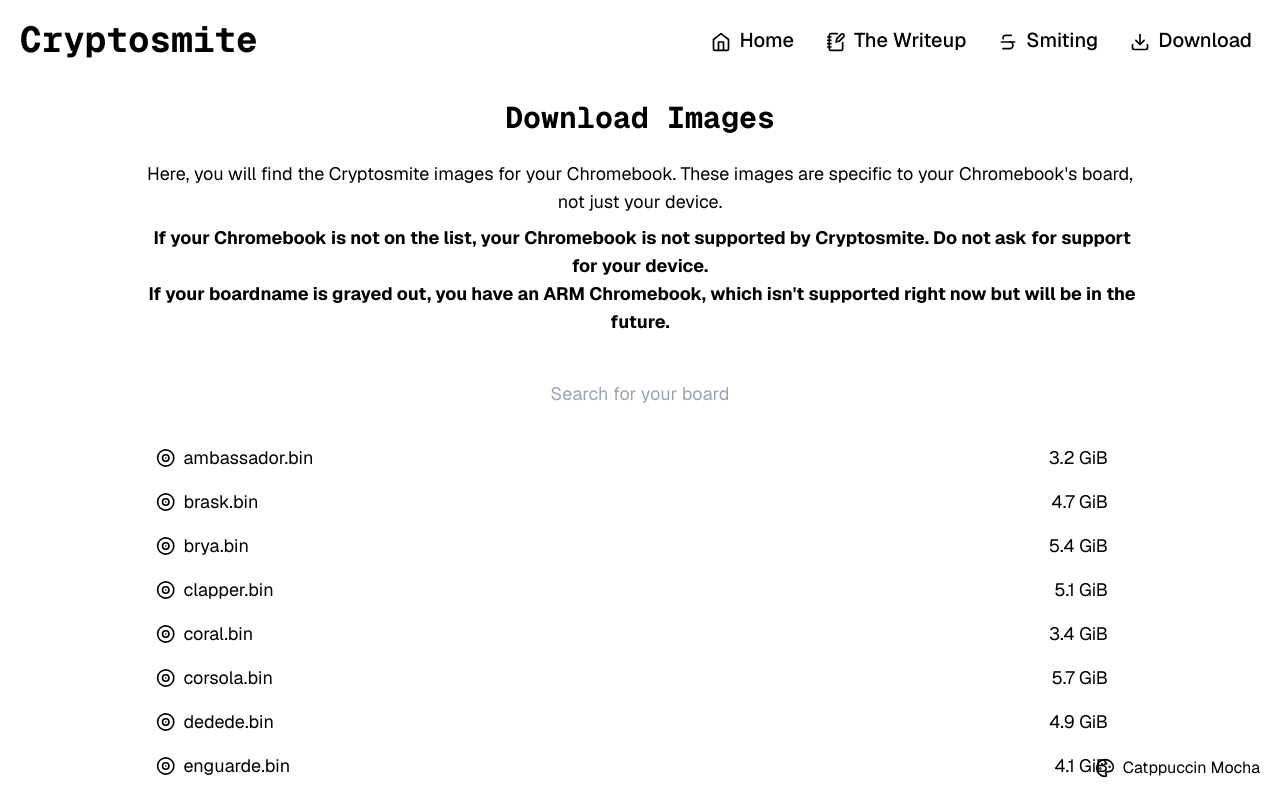
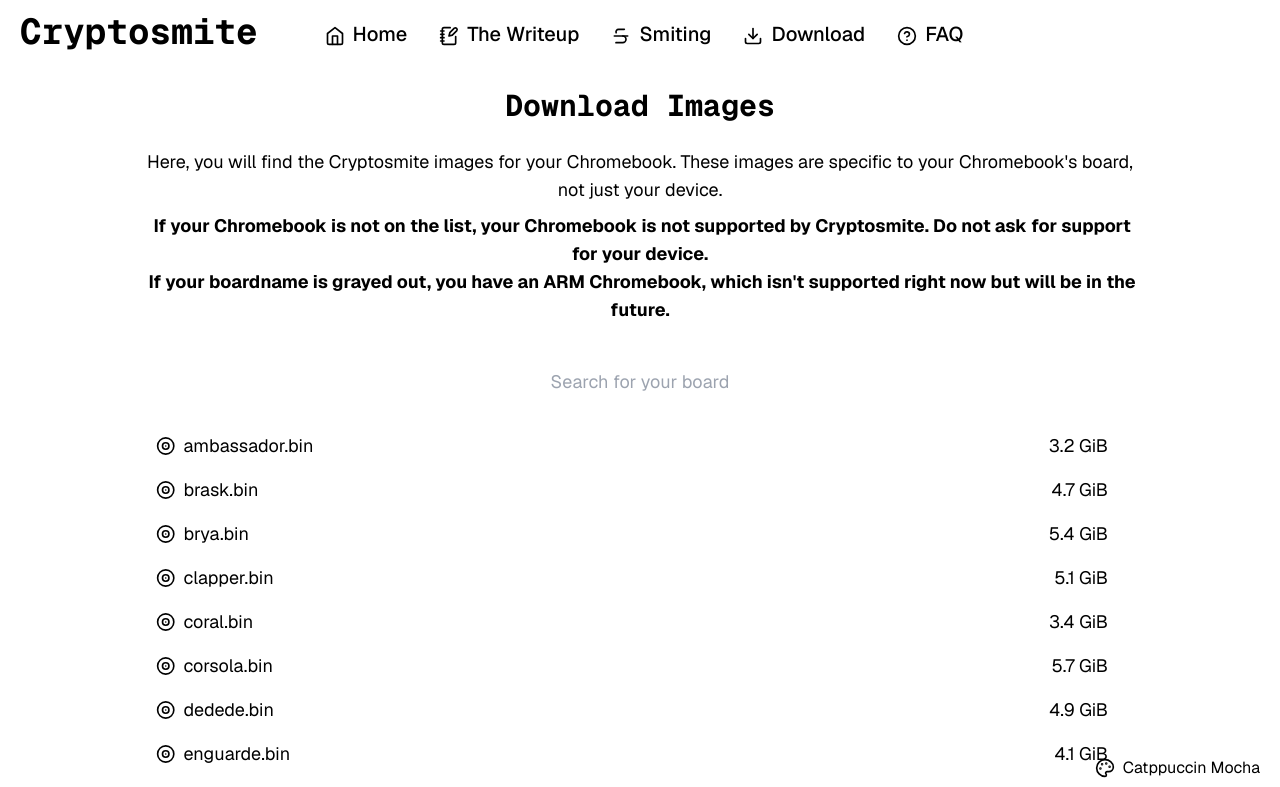
Before and after one commit to IncognitoTGT/csmite, a Next.js app: page /download in a window 1280 px wide. Shown: the top 787 px of the page. Built offline with nearby package versions, Linux system fonts and the light colour scheme; what @catppuccin/tailwindcss would draw is missing.

Commit message:
change navbar again

```diff
--- a/app/NavBar.tsx
+++ b/app/NavBar.tsx
@@ -1,15 +1,21 @@
 import ThemeSwitch from "./themeSwitch";
 import Link from "next/link";
-import { Home, NotebookPen, Strikethrough, Download } from "lucide-react";
+import {
+  Home,
+  NotebookPen,
+  Strikethrough,
+  Download,
+  HelpCircle,
+} from "lucide-react";
 export default function NavBar() {
   return (
     <>
       <ThemeSwitch />
       <nav className="sticky top-0 w-full flex flex-row p-5 mx-auto bg-base/40 backdrop-blur-3xl">
-        <div className="left-1 font-mono font-bold text-text text-4xl">
+        <div className="absolute left-5 font-mono font-bold text-text text-4xl -mt-2">
           Cryptosmite
         </div>
-        <div className="flex flex-row flex-grow justify-end items-center text-blue font-sans font-medium text-xl -mr-2">
+        <div className="flex flex-row flex-grow justify-center items-center text-blue font-sans font-medium text-xl -mr-2">
           <Link
             href="/"
             className="mx-4 hover:text-mauve outline-none focus:ring-4 ring-subtext0 ring-offset-4 ring-offset-base rounded"
@@ -38,6 +44,13 @@
             <Download className="h-5 w-5 mr-2 inline" />
             Download
           </Link>
+          <Link
+            href="faq"
+            className="mx-4 hover:text-mauve outline-none focus:ring-4 ring-subtext0 ring-offset-4 ring-offset-base rounded"
+          >
+            <HelpCircle className="h-5 w-5 mr-2 inline" />
+            FAQ
+          </Link>
         </div>
       </nav>
     </>
--- a/app/download/page.tsx
+++ b/app/download/page.tsx
@@ -77,6 +77,7 @@
         board.toLowerCase().startsWith(searchTerm.toLowerCase()),
       ),
     );
+    // eslint-disable-next-line react-hooks/exhaustive-deps
   }, [searchTerm]);
   return (
     <>
```
